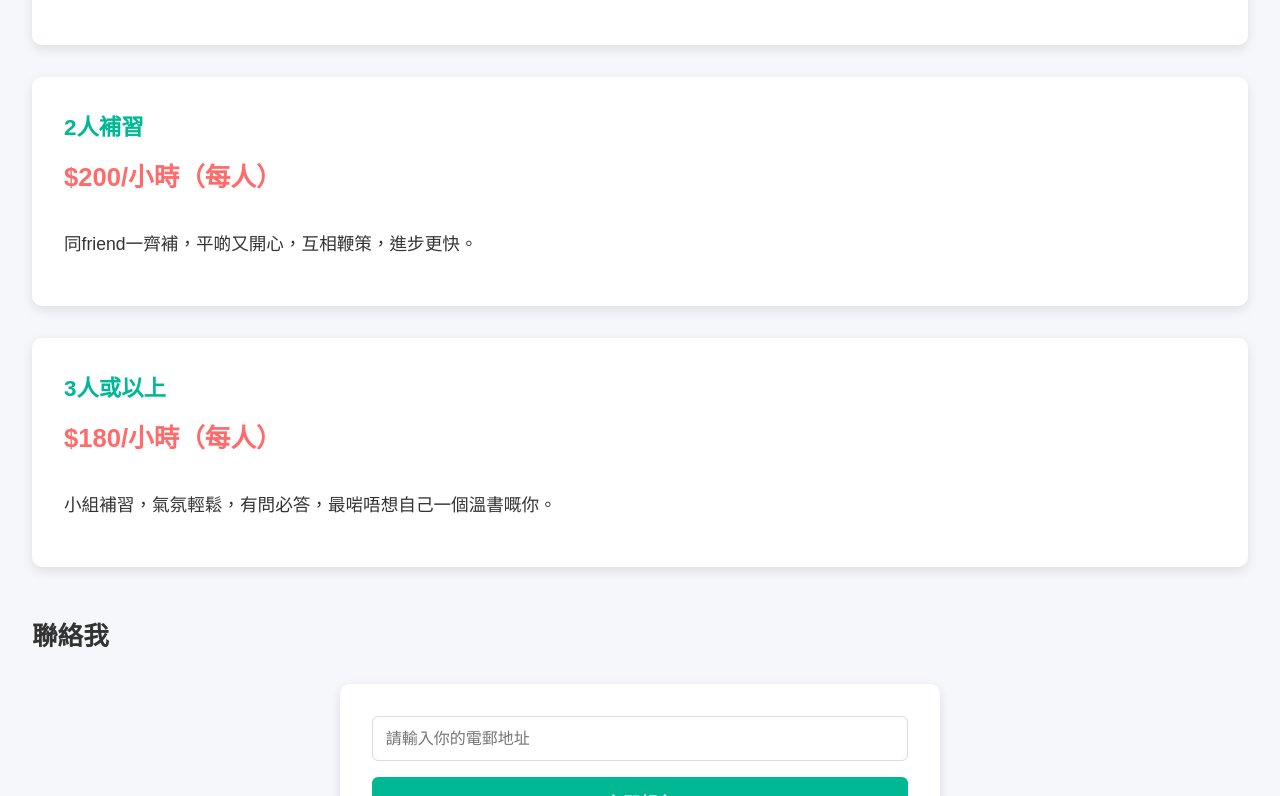
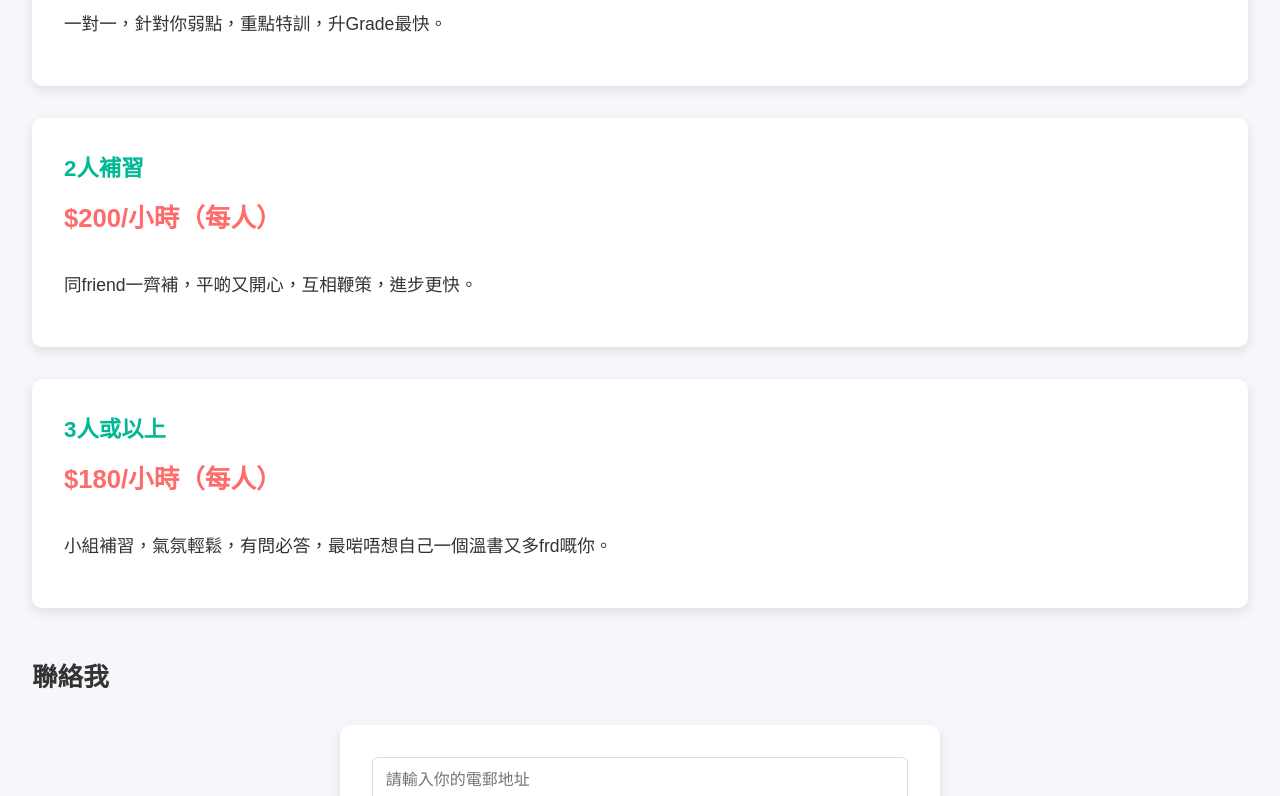
Before and after one commit to Cryjai/Sell, a plain HTML site: page index.html in a window 1280 px wide. Shown: the part 1015-1811 px from the top of the page. Drawn offline with Linux system fonts and the light colour scheme.

Commit message:
Update index.html

```diff
--- a/index.html
+++ b/index.html
@@ -119,6 +119,7 @@
       <h1>DSE數學同M2補習專家</h1>
       <h2>我叫Crystal，專補DSE數學同M2，幫你升Grade唔使煩！</h2>
       <p>無論你係數學廢青定M2高手，我都有一套獨門解題秘笈，幫你喺公開試拎高分。補過我嘅學生，個個都話：「Crystal，你真係救我條命！」</p>
+      <p>聯絡我:IG @acrystream</p>
       <iframe id="video" src="https://www.youtube-nocookie.com/embed/dQw4w9WgXcQ" frameborder="0" allowfullscreen title="Crystal補習社宣傳片"></iframe>
     </section>
     <section id="pricing">
@@ -136,7 +137,7 @@
       <div class="price-card">
         <h3>3人或以上</h3>
         <p class="price">$180/小時（每人）</p>
-        <p>小組補習，氣氛輕鬆，有問必答，最啱唔想自己一個溫書嘅你。</p>
+        <p>小組補習，氣氛輕鬆，有問必答，最啱唔想自己一個溫書又多frd嘅你。</p>
       </div>
     </section>
     <section id="contact">
```
